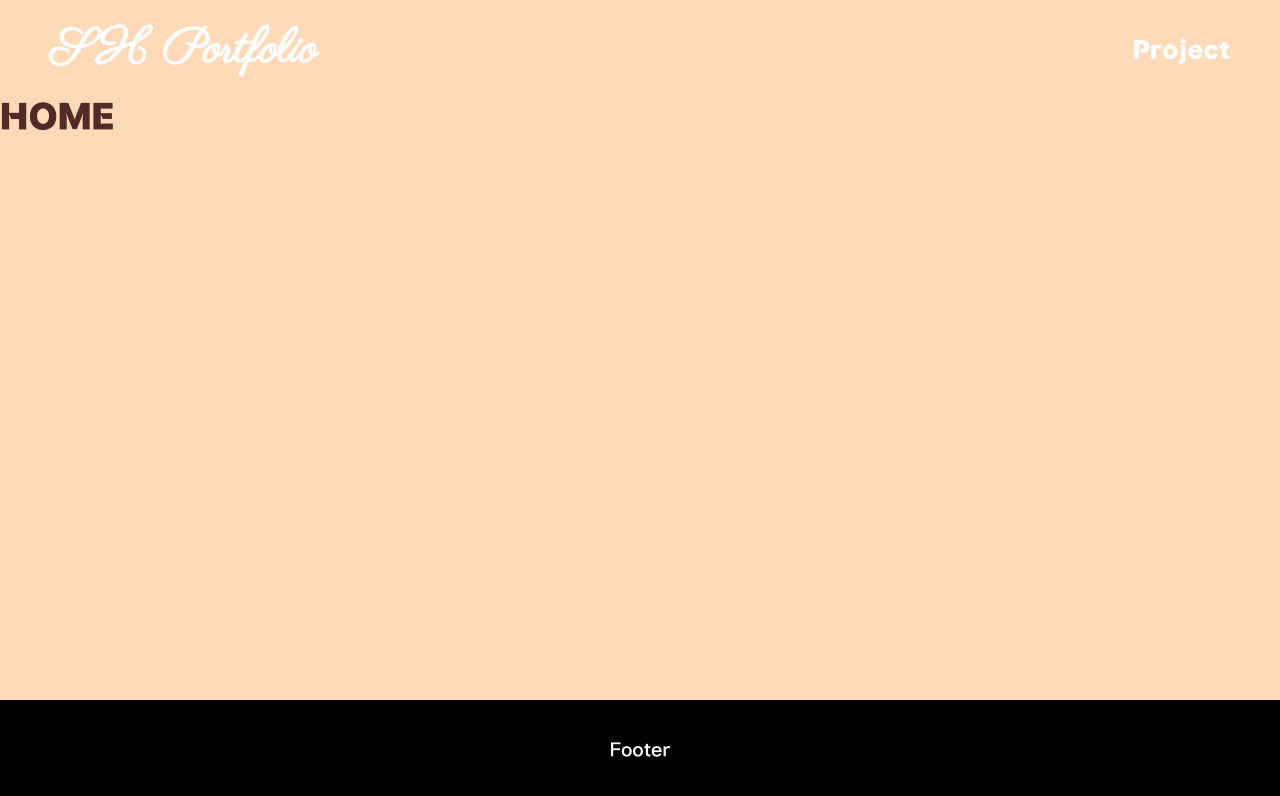
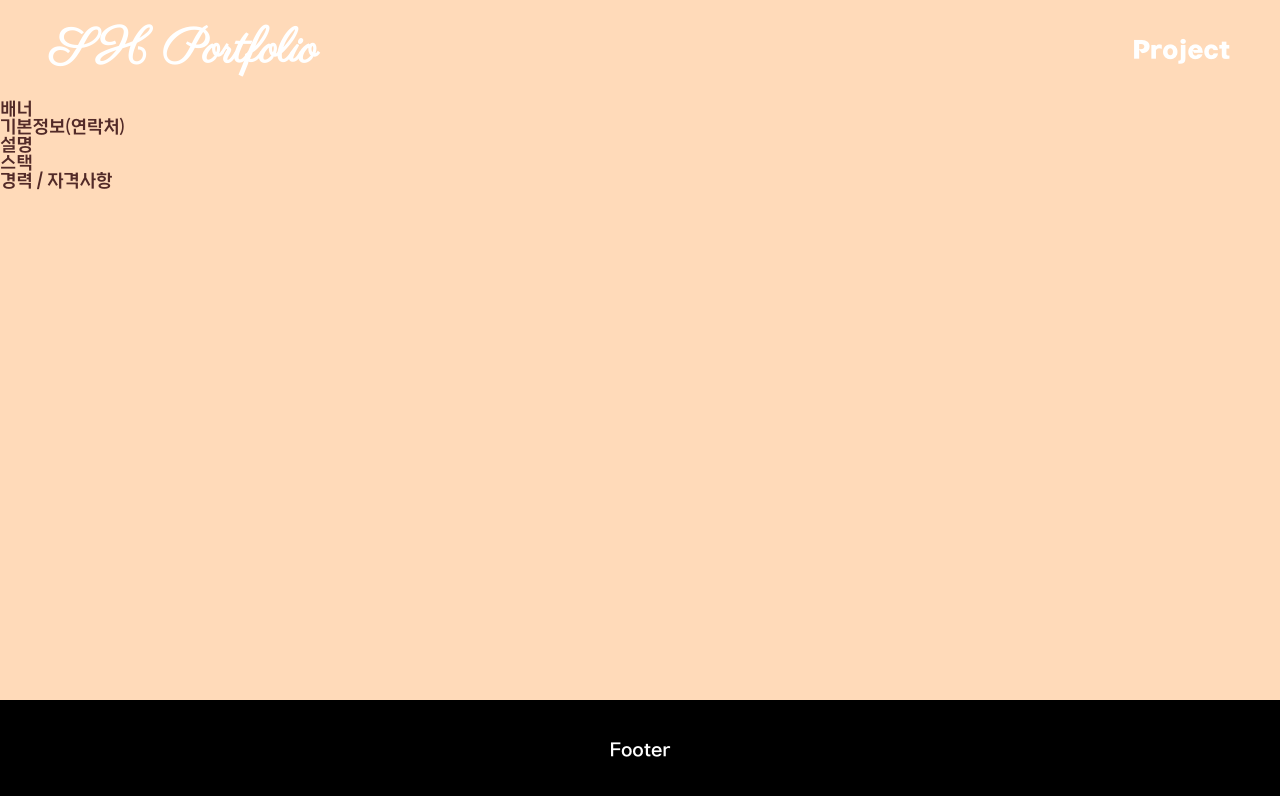
Before and after one commit to dannyp0930/portfolio, a React app: page /portfolio in a window 1280 px wide. Shown: the top 796 px of the page. Built offline with nearby package versions, Linux system fonts and the light colour scheme.

Commit message:
FEAT: 홈 섹션 분류

```diff
--- a/src/App.jsx
+++ b/src/App.jsx
@@ -13,9 +13,8 @@ function App() {
         <Header />
         <Routes>
           <Route path="/" element={<Navigate to="/portfolio"/>}/>
-          <Route path="/portfolio" element={<Home />}>
-            <Route path="project" element={<Project />} />
-          </Route>
+          <Route path="/portfolio" element={<Home />} />
+          <Route path="/portfolio/project" element={<Project />} />
         </Routes>
         <Footer />
       </BrowserRouter>
--- a/src/pages/home/index.jsx
+++ b/src/pages/home/index.jsx
@@ -3,7 +3,21 @@ import React from "react";
 export default function Home() {
   return (
     <article>
-      <h1>HOME</h1>
+      <section>
+         배너
+      </section>
+      <section>
+        기본정보(연락처)
+      </section>
+      <section>
+        설명
+      </section>
+      <section>
+        스택
+      </section>
+      <section>
+        경력 / 자격사항
+      </section>
     </article>
   );
 }
```
